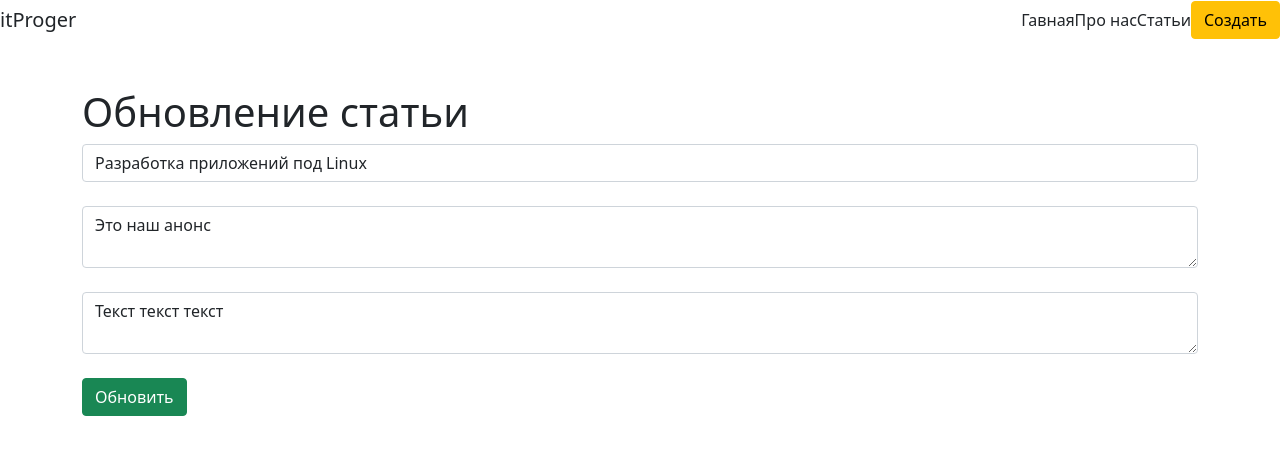
After one commit to Freezy-jungle/python_blog, a Flask app: page /posts/1/update in a window 1280 px wide. The commit adds this page. Shown: the top 455 px of the page. Run offline with Flask 2, Linux system fonts and the light colour scheme; data comes from the database, SQL or seed files in the repository; both versions use the stored data as it was after the commit.

```diff
--- a/app.py
+++ b/app.py
@@ -54,6 +54,24 @@ def post_delete(id):
         return 'При удалении статьи произошла ошибка'
 
 
+@app.route('/posts/<int:id>/update', methods=['POST', 'GET'])
+def post_update(id):
+    article = Article.query.get(id)
+    if request.method == 'POST':
+        article.title = request.form['title']
+        article.intro = request.form['intro']
+        article.text = request.form['text']
+
+        try:
+            db.session.commit()
+            return redirect('/posts')
+        except:
+            return 'При редкатировании статьи произошла ошибка'
+
+    else:
+        return render_template('post_update.html', article=article)
+
+
 @app.route('/create-article', methods=['POST', 'GET'])
 def create_article():
     if request.method == 'POST':
--- a/templates/create-article.html
+++ b/templates/create-article.html
@@ -1,7 +1,7 @@
 {% extends 'base.html' %}
 
 {% block title %}
-Страница про нас
+Добавление статьи
 {% endblock %}
 
 {% block body %}
--- /dev/null
+++ b/templates/post_update.html
@@ -0,0 +1,17 @@
+{% extends 'base.html' %}
+
+{% block title %}
+Обновление статьи
+{% endblock %}
+
+{% block body %}
+<div class="container mt-5">
+    <h1>Обновление статьи</h1>
+    <form method="post">
+        <input type="text" name="title" id="title" class="form-control" value="{{ article.title }}" placeholder="Введите название"><br>
+        <textarea name="intro" id="intro" class="form-control" placeholder="Введите анонс">{{ article.intro }}</textarea><br>
+        <textarea name="text" id="text" class="form-control" placeholder="Введите основной текст">{{ article.text }}</textarea><br>
+        <input type="submit" class="btn btn-success" value="Обновить">
+    </form>
+</div>
+{% endblock %}
--- a/templates/posts.html
+++ b/templates/posts.html
@@ -8,6 +8,7 @@
 <div class="container mt-5">
     <h1>Все статьи на сайте</h1>
 
+    {% if articles|length > 0 %}
         {% for el in articles %}
         <div class="alert alert-info">
             <h2>{{ el.title }}</h2>
@@ -16,6 +17,8 @@
             <a href="/posts/{{ el.id }}" class="btn btn-warning">Детальнее</a>
         </div>
         {% endfor %}
-
+    {% else %}
+    <p>У нас еще нет статей на сайте</p>
+    {% endif %}
 </div>
 {% endblock %}
```
Also changed, not shown: blog.db. Lines whose indentation alone changed are shown as unchanged.
